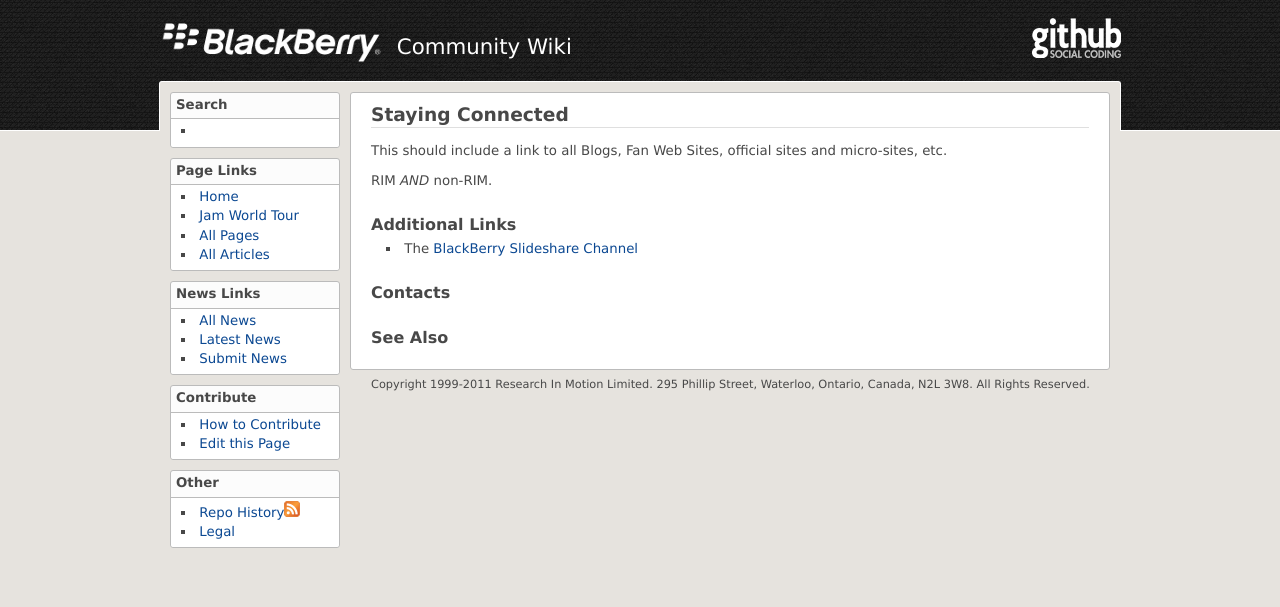
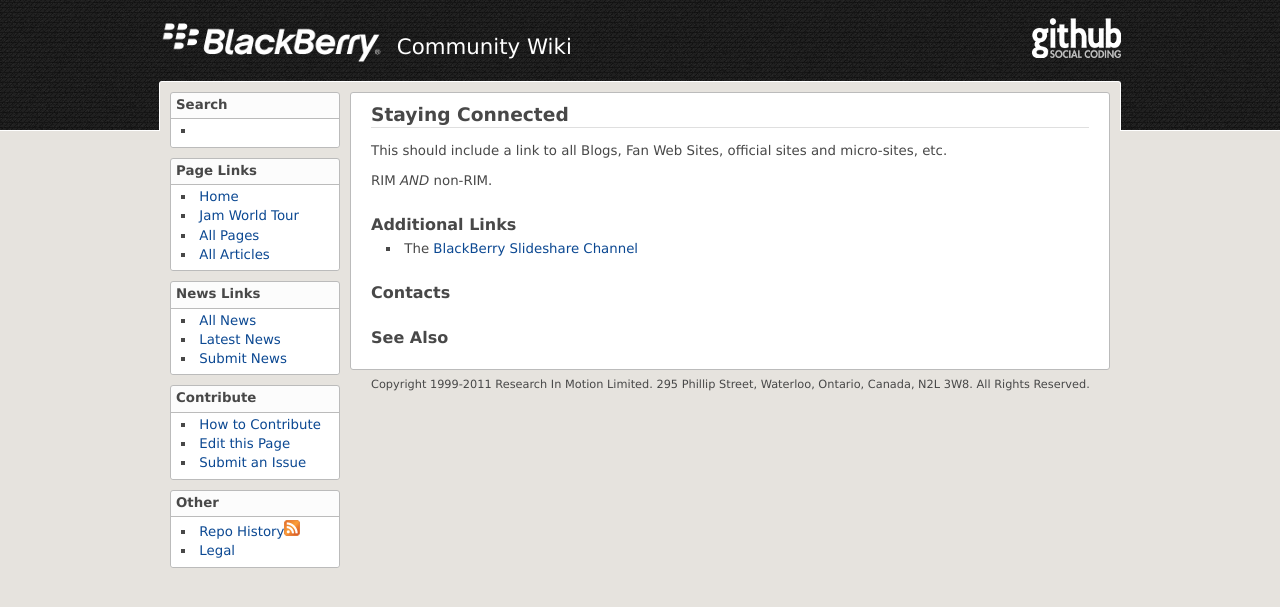
Before and after one commit to blackberry/Community, a Jekyll site: the page built from Staying_Connected.md, in a window 1280 px wide. Shown: the top 607 px of the page. Built offline with Jekyll 4.4.1, drawn with Linux system fonts in a browser that asks for light colours.

Commit message:
Added link to 'Submit an Issue'

```diff
--- a/_includes/default-navigation.html
+++ b/_includes/default-navigation.html
@@ -24,6 +24,7 @@
       <ul>
 	<li><a href="{{ base-url }}/other/Contribute.html">How to Contribute</a></li>
 	<li><a href="{{ site.stage }}{{ page.url | replace:'.html','.md' }}" target="_blank">Edit this Page</a></li>
+	<li><a href="https://github.com/blackberry/Community/issues?labels=&milestone=&state=open" target="_blank">Submit an Issue</a></li>
 	</ul>
     </li>
     <li>Other
```
